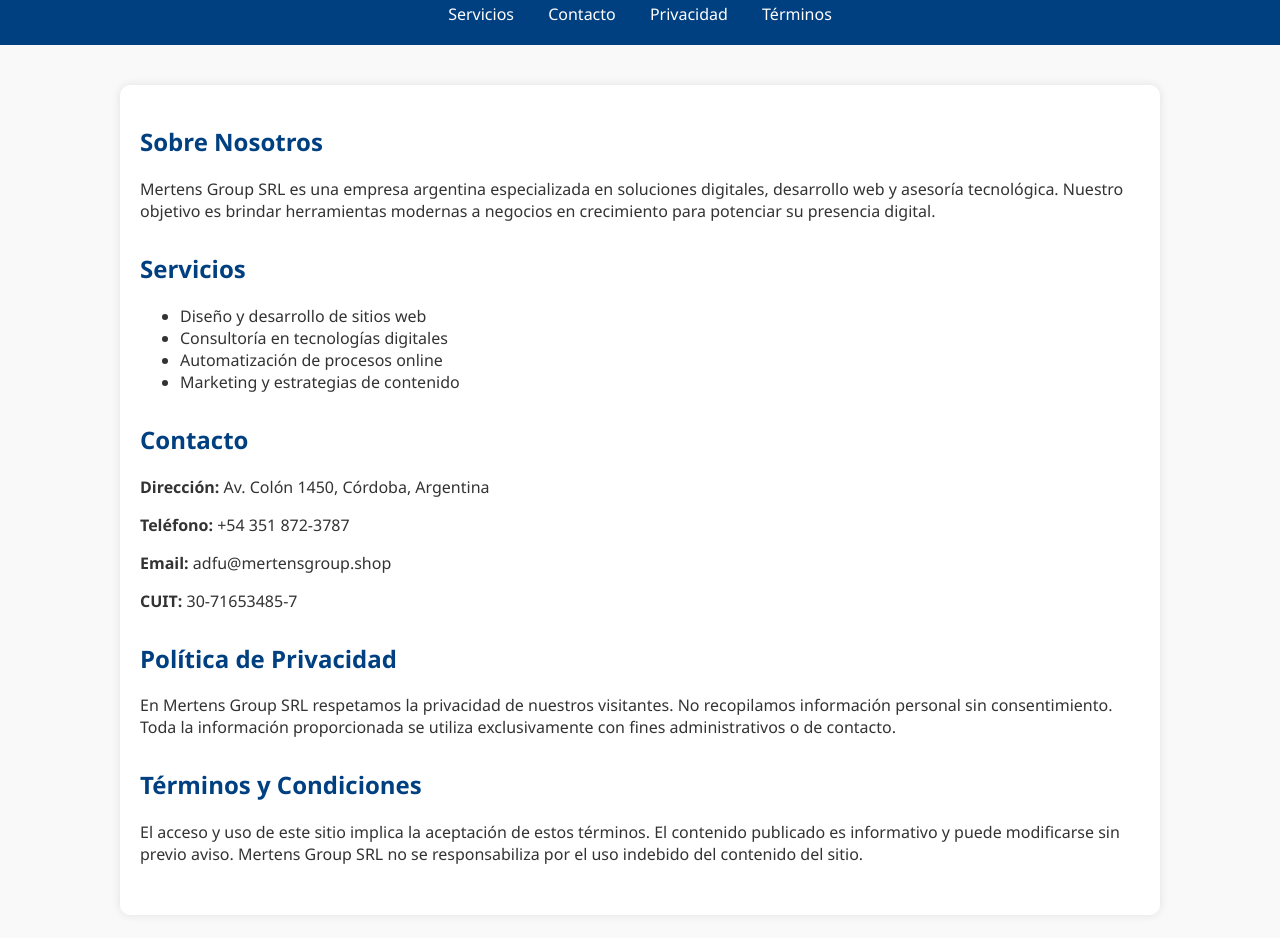
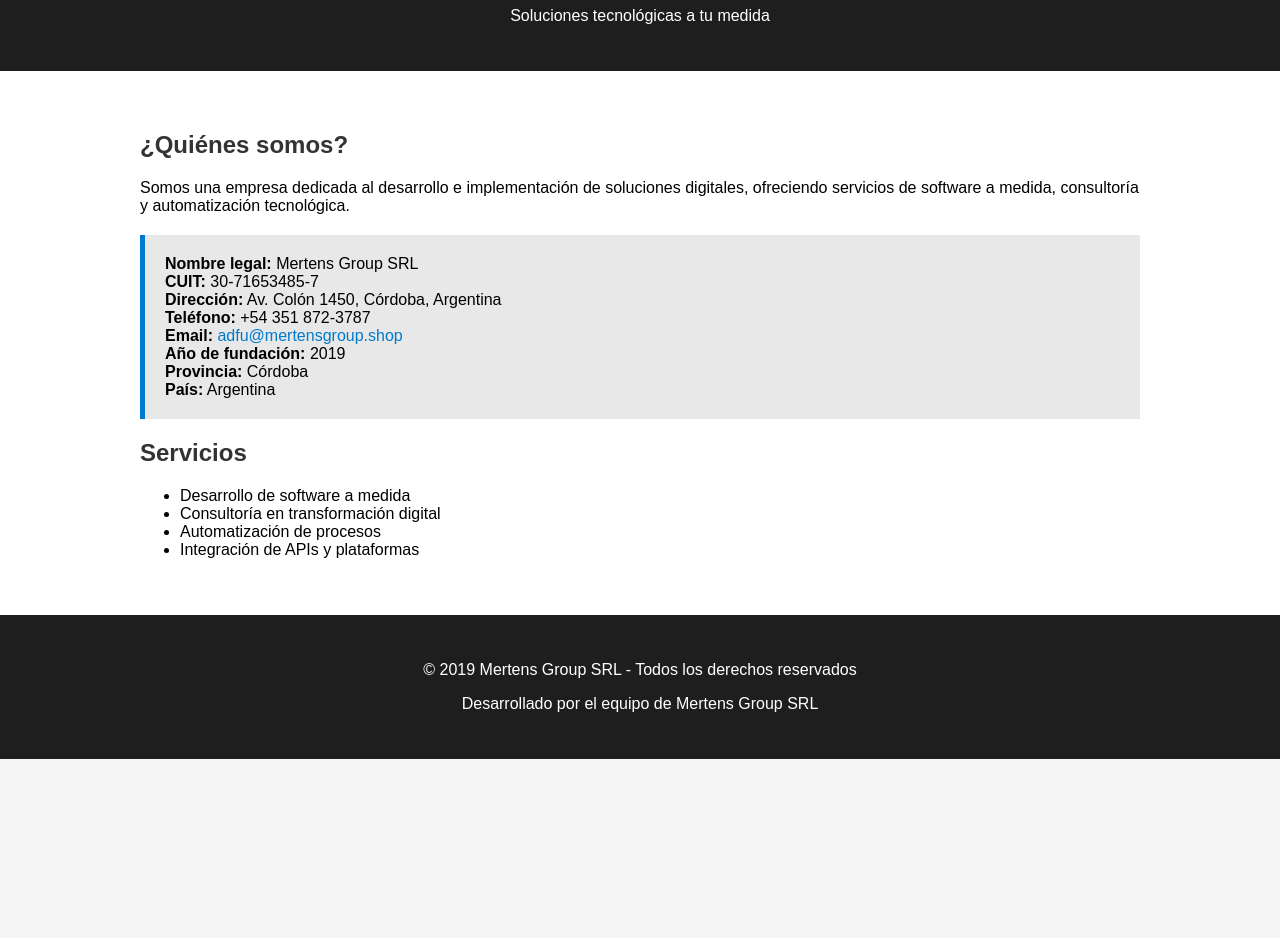
Before and after one commit to Adfusion159/mertensgroup.shop, a plain HTML site: page index.html in a window 1280 px wide. Shown: the part 103-1041 px from the top of the page. After the commit the page ends 862 px from the top, so only its background shows below. Drawn offline with Linux system fonts and the light colour scheme.

Commit message:
Update index.html

```diff
--- a/index.html
+++ b/index.html
@@ -1,97 +1,84 @@
-<!DOCTYPE html>
-<html lang="es">
+<!DOCTYPE html><html lang="es">
 <head>
   <meta charset="UTF-8" />
   <meta name="viewport" content="width=device-width, initial-scale=1.0" />
+  <meta http-equiv="X-UA-Compatible" content="ie=edge" />
   <title>Mertens Group SRL</title>
+  <link rel="stylesheet" href="https://cdnjs.cloudflare.com/ajax/libs/font-awesome/6.4.0/css/all.min.css" />
   <style>
     body {
+      font-family: Arial, sans-serif;
       margin: 0;
-      font-family: "Segoe UI", Tahoma, Geneva, Verdana, sans-serif;
-      color: #333;
-      background-color: #f9f9f9;
+      padding: 0;
+      background-color: #f5f5f5;
     }
     header {
-      background-color: #004080;
-      padding: 20px;
+      background-color: #1e1e1e;
       color: white;
+      padding: 30px 20px;
       text-align: center;
+    }
+    section {
+      padding: 40px 20px;
+      background-color: white;
+    }
+    h1, h2 {
+      color: #333;
     }
     .container {
       max-width: 1000px;
-      margin: 40px auto;
+      margin: 0 auto;
+    }
+    .footer {
+      background-color: #1e1e1e;
+      color: white;
+      padding: 30px 20px;
+      text-align: center;
+    }
+    .info-box {
+      background: #e8e8e8;
       padding: 20px;
-      background: white;
-      box-shadow: 0 0 10px rgba(0,0,0,0.1);
-      border-radius: 10px;
+      margin-top: 20px;
+      border-left: 5px solid #007acc;
     }
-    h1, h2 {
-      color: #004080;
-    }
-    footer {
-      background-color: #eee;
-      padding: 20px;
-      text-align: center;
-      font-size: 14px;
-    }
-    nav a {
-      margin: 0 15px;
+    a {
+      color: #007acc;
       text-decoration: none;
-      color: #fff;
-    }
-    section {
-      margin-bottom: 30px;
     }
   </style>
 </head>
 <body>
   <header>
     <h1>Mertens Group SRL</h1>
-    <nav>
-      <a href="#servicios">Servicios</a>
-      <a href="#contacto">Contacto</a>
-      <a href="#privacidad">Privacidad</a>
-      <a href="#terminos">Términos</a>
-    </nav>
-  </header>
-
-  <div class="container">
-    <section id="descripcion">
-      <h2>Sobre Nosotros</h2>
-      <p>Mertens Group SRL es una empresa argentina especializada en soluciones digitales, desarrollo web y asesoría tecnológica. Nuestro objetivo es brindar herramientas modernas a negocios en crecimiento para potenciar su presencia digital.</p>
-    </section>
-
-    <section id="servicios">
-      <h2>Servicios</h2>
-      <ul>
-        <li>Diseño y desarrollo de sitios web</li>
-        <li>Consultoría en tecnologías digitales</li>
-        <li>Automatización de procesos online</li>
-        <li>Marketing y estrategias de contenido</li>
-      </ul>
-    </section>
-
-    <section id="contacto">
-      <h2>Contacto</h2>
-      <p><strong>Dirección:</strong> Av. Colón 1450, Córdoba, Argentina</p>
-      <p><strong>Teléfono:</strong> +54 351 872-3787</p>
-      <p><strong>Email:</strong> adfu@mertensgroup.shop</p>
-      <p><strong>CUIT:</strong> 30-71653485-7</p>
-    </section>
-
-    <section id="privacidad">
-      <h2>Política de Privacidad</h2>
-      <p>En Mertens Group SRL respetamos la privacidad de nuestros visitantes. No recopilamos información personal sin consentimiento. Toda la información proporcionada se utiliza exclusivamente con fines administrativos o de contacto.</p>
-    </section>
-
-    <section id="terminos">
-      <h2>Términos y Condiciones</h2>
-      <p>El acceso y uso de este sitio implica la aceptación de estos términos. El contenido publicado es informativo y puede modificarse sin previo aviso. Mertens Group SRL no se responsabiliza por el uso indebido del contenido del sitio.</p>
-    </section>
+    <p>Soluciones tecnológicas a tu medida</p>
+  </header>  <section>
+    <div class="container">
+      <h2>¿Quiénes somos?</h2>
+      <p>Somos una empresa dedicada al desarrollo e implementación de soluciones digitales, ofreciendo servicios de software a medida, consultoría y automatización tecnológica.</p><div class="info-box">
+    <strong>Nombre legal:</strong> Mertens Group SRL<br />
+    <strong>CUIT:</strong> 30-71653485-7<br />
+    <strong>Dirección:</strong> Av. Colón 1450, Córdoba, Argentina<br />
+    <strong>Teléfono:</strong> +54 351 872-3787<br />
+    <strong>Email:</strong> <a href="mailto:adfu@mertensgroup.shop">adfu@mertensgroup.shop</a><br />
+    <strong>Año de fundación:</strong> 2019<br />
+    <strong>Provincia:</strong> Córdoba<br />
+    <strong>País:</strong> Argentina
   </div>
 
-  <footer>
-    &copy; 2025 Mertens Group SRL - Todos los derechos reservados
+  <h2>Servicios</h2>
+  <ul>
+    <li>Desarrollo de software a medida</li>
+    <li>Consultoría en transformación digital</li>
+    <li>Automatización de procesos</li>
+    <li>Integración de APIs y plataformas</li>
+  </ul>
+</div>
+
+  </section>  <footer class="footer">
+    <div class="container">
+      <p>&copy; 2019 Mertens Group SRL - Todos los derechos reservados</p>
+      <p>Desarrollado por el equipo de Mertens Group SRL</p>
+    </div>
   </footer>
 </body>
 </html>
```
